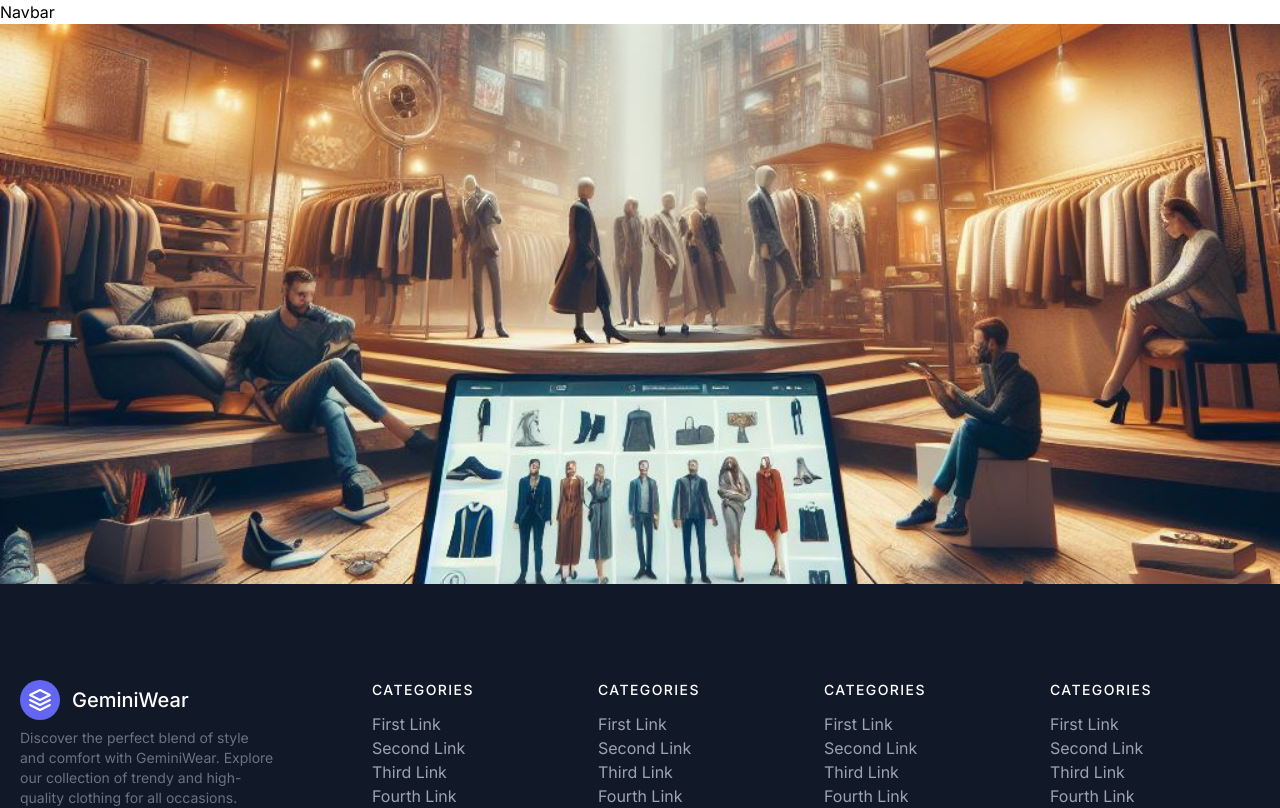
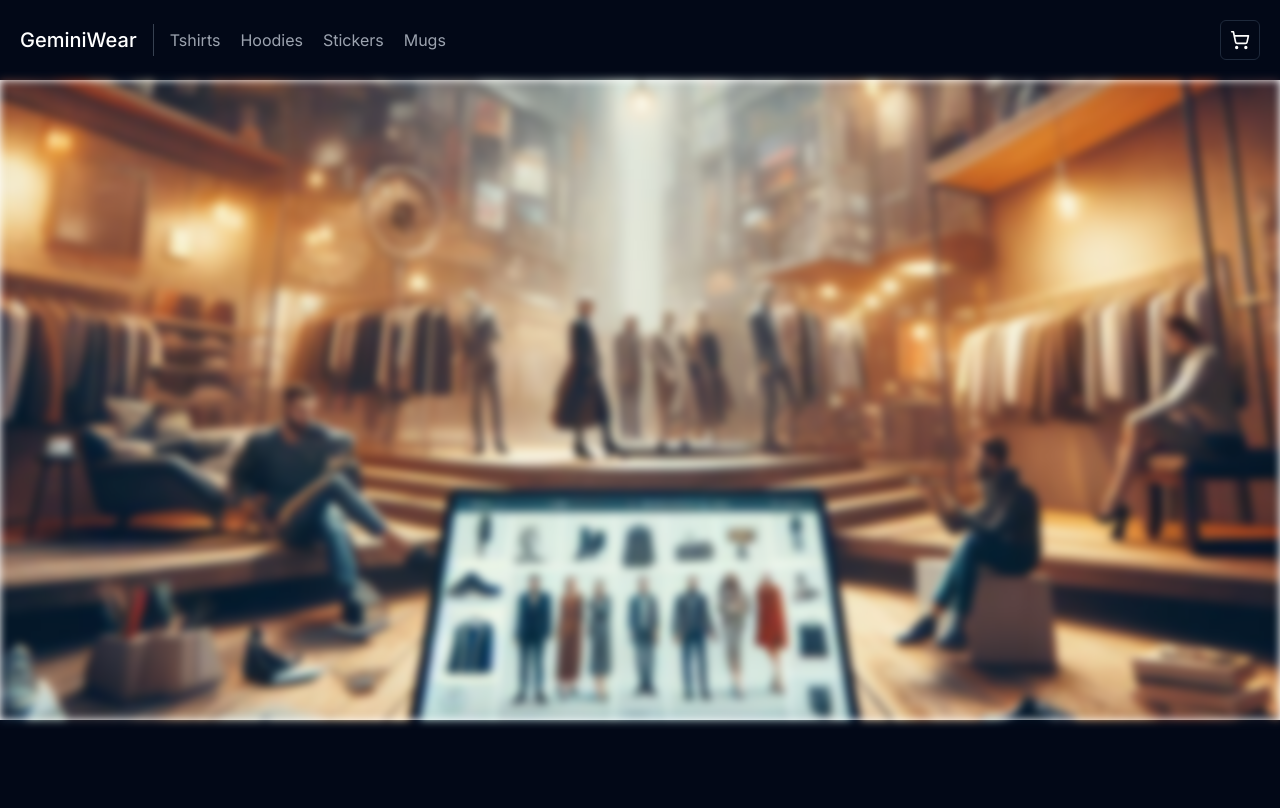
Before and after one commit to sohamw03/geminiwear, a Next.js app: page / in a window 1280 px wide. Shown: the top 808 px of the page. Built offline with nearby package versions, Linux system fonts and the light colour scheme.

Commit message:
Update image size and add blur effect to hero image. Add dependencies and update tailwind configuration. Update Navbar component and global styles.

```diff
--- a/src/app/globals.css
+++ b/src/app/globals.css
@@ -2,10 +2,61 @@
 @tailwind components;
 @tailwind utilities;
 
-:root {}
 
-body {
-  box-sizing: border-box;
-  margin: 0;
-  padding: 0;
+@layer base {
+  :root {
+    --background: 0 0% 100%;
+    --foreground: 222.2 84% 4.9%;
+    --card: 0 0% 100%;
+    --card-foreground: 222.2 84% 4.9%;
+    --popover: 0 0% 100%;
+    --popover-foreground: 222.2 84% 4.9%;
+    --primary: 222.2 47.4% 11.2%;
+    --primary-foreground: 210 40% 98%;
+    --secondary: 210 40% 96.1%;
+    --secondary-foreground: 222.2 47.4% 11.2%;
+    --muted: 210 40% 96.1%;
+    --muted-foreground: 215.4 16.3% 46.9%;
+    --accent: 210 40% 96.1%;
+    --accent-foreground: 222.2 47.4% 11.2%;
+    --destructive: 0 84.2% 60.2%;
+    --destructive-foreground: 210 40% 98%;
+    --border: 214.3 31.8% 91.4%;
+    --input: 214.3 31.8% 91.4%;
+    --ring: 222.2 84% 4.9%;
+    --radius: 0.5rem;
+  }
+
+  .dark {
+    --background: 222.2 84% 4.9%;
+    --foreground: 210 40% 98%;
+    --card: 222.2 84% 4.9%;
+    --card-foreground: 210 40% 98%;
+    --popover: 222.2 84% 4.9%;
+    --popover-foreground: 210 40% 98%;
+    --primary: 210 40% 98%;
+    --primary-foreground: 222.2 47.4% 11.2%;
+    --secondary: 217.2 32.6% 17.5%;
+    --secondary-foreground: 210 40% 98%;
+    --muted: 217.2 32.6% 17.5%;
+    --muted-foreground: 215 20.2% 65.1%;
+    --accent: 217.2 32.6% 17.5%;
+    --accent-foreground: 210 40% 98%;
+    --destructive: 0 62.8% 30.6%;
+    --destructive-foreground: 210 40% 98%;
+    --border: 217.2 32.6% 17.5%;
+    --input: 217.2 32.6% 17.5%;
+    --ring: 212.7 26.8% 83.9;
+  }
 }
+
+
+@layer base {
+  * {
+    @apply border-border;
+  }
+
+  body {
+    @apply bg-background text-foreground;
+  }
+}
--- a/src/app/page.tsx
+++ b/src/app/page.tsx
@@ -3,7 +3,7 @@
 export default function Home() {
   return (
     <>
-      <Image src="/images/hero.jpeg" width={1920} height={1080} alt={"hero"} className="w-full object-cover h-[35rem]" style={{ objectPosition: "center 75%" }} />
+      <Image src="/images/hero.jpeg" width={1920} height={1080} alt={"hero"} className="w-full object-cover h-[40rem] blur-sm" style={{ objectPosition: "center 75%" }} />
     </>
   );
 }
--- a/src/components/Footer.tsx
+++ b/src/components/Footer.tsx
@@ -2,14 +2,11 @@
 
 export default function Footer() {
   return (
-    <footer className="text-gray-400 bg-gray-900 body-font">
+    <footer className="text-gray-400 body-font dark bg-background">
       <div className="container px-5 py-24 mx-auto flex md:items-center lg:items-start md:flex-row md:flex-nowrap flex-wrap flex-col">
         <div className="w-64 flex-shrink-0 md:mx-0 mx-auto text-center md:text-left">
           <a className="flex title-font font-medium items-center md:justify-start justify-center text-white">
-            <svg xmlns="http://www.w3.org/2000/svg" fill="none" stroke="currentColor" stroke-linecap="round" stroke-linejoin="round" stroke-width="2" className="w-10 h-10 text-white p-2 bg-indigo-500 rounded-full" viewBox="0 0 24 24">
-              <path d="M12 2L2 7l10 5 10-5-10-5zM2 17l10 5 10-5M2 12l10 5 10-5"></path>
-            </svg>
-            <span className="ml-3 text-xl">GeminiWear</span>
+            <span className="text-xl">GeminiWear</span>
           </a>
           <p className="mt-2 text-sm text-gray-500">Discover the perfect blend of style and comfort with GeminiWear. Explore our collection of trendy and high-quality clothing for all occasions.</p>
         </div>
@@ -84,7 +81,7 @@
           </div>
         </div>
       </div>
-      <div className="bg-gray-800 bg-opacity-75">
+      <div className="dark bg-background border-t-2">
         <div className="container mx-auto py-4 px-5 flex flex-wrap flex-col sm:flex-row">
           <p className="text-gray-400 text-sm text-center sm:text-left">
             © 2023 GeminiWear —
@@ -94,23 +91,23 @@
           </p>
           <span className="inline-flex sm:ml-auto sm:mt-0 mt-2 justify-center sm:justify-start">
             <a className="text-gray-400">
-              <svg fill="currentColor" stroke-linecap="round" stroke-linejoin="round" stroke-width="2" className="w-5 h-5" viewBox="0 0 24 24">
+              <svg fill="currentColor" strokeLinecap="round" strokeLinejoin="round" strokeWidth="2" className="w-5 h-5" viewBox="0 0 24 24">
                 <path d="M18 2h-3a5 5 0 00-5 5v3H7v4h3v8h4v-8h3l1-4h-4V7a1 1 0 011-1h3z"></path>
               </svg>
             </a>
             <a className="ml-3 text-gray-400">
-              <svg fill="currentColor" stroke-linecap="round" stroke-linejoin="round" stroke-width="2" className="w-5 h-5" viewBox="0 0 24 24">
+              <svg fill="currentColor" strokeLinecap="round" strokeLinejoin="round" strokeWidth="2" className="w-5 h-5" viewBox="0 0 24 24">
                 <path d="M23 3a10.9 10.9 0 01-3.14 1.53 4.48 4.48 0 00-7.86 3v1A10.66 10.66 0 013 4s-4 9 5 13a11.64 11.64 0 01-7 2c9 5 20 0 20-11.5a4.5 4.5 0 00-.08-.83A7.72 7.72 0 0023 3z"></path>
               </svg>
             </a>
             <a className="ml-3 text-gray-400">
-              <svg fill="none" stroke="currentColor" stroke-linecap="round" stroke-linejoin="round" stroke-width="2" className="w-5 h-5" viewBox="0 0 24 24">
+              <svg fill="currentColor" strokeLinecap="round" strokeLinejoin="round" strokeWidth="2" className="w-5 h-5" viewBox="0 0 24 24">
                 <rect width="20" height="20" x="2" y="2" rx="5" ry="5"></rect>
                 <path d="M16 11.37A4 4 0 1112.63 8 4 4 0 0116 11.37zm1.5-4.87h.01"></path>
               </svg>
             </a>
             <a className="ml-3 text-gray-400">
-              <svg fill="currentColor" stroke="currentColor" stroke-linecap="round" stroke-linejoin="round" stroke-width="0" className="w-5 h-5" viewBox="0 0 24 24">
+              <svg fill="currentColor" strokeLinecap="round" strokeLinejoin="round" strokeWidth="0" className="w-5 h-5" viewBox="0 0 24 24">
                 <path stroke="none" d="M16 8a6 6 0 016 6v7h-4v-7a2 2 0 00-2-2 2 2 0 00-2 2v7h-4v-7a6 6 0 016-6zM2 9h4v12H2z"></path>
                 <circle cx="4" cy="4" r="2" stroke="none"></circle>
               </svg>
--- a/src/components/Navbar.tsx
+++ b/src/components/Navbar.tsx
@@ -1,7 +1,32 @@
-import React from 'react'
+import { Button } from "@/shadcn/components/ui/button";
+import { ShoppingCart } from "lucide-react";
+import Link from "next/link";
 
 export default function Navbar() {
   return (
-    <div>Navbar</div>
-  )
+    <header className="text-gray-400 bg-background dark body-font">
+      <div className="container mx-auto flex flex-wrap p-5 flex-col md:flex-row items-center">
+        <Link href={"/"} className="flex title-font font-medium items-center text-white mb-4 md:mb-0">
+          <span className="text-xl">GeminiWear</span>
+        </Link>
+        <nav className="md:mr-auto md:ml-4 md:py-1 md:pl-4 md:border-l md:border-gray-700	flex flex-wrap items-center text-base justify-center">
+          <Link href={"/tshirts"} className="mr-5 hover:text-white">
+            Tshirts
+          </Link>
+          <Link href={"/hoodies"} className="mr-5 hover:text-white">
+            Hoodies
+          </Link>
+          <Link href={"/stickers"} className="mr-5 hover:text-white">
+            Stickers
+          </Link>
+          <Link href={"/mugs"} className="mr-5 hover:text-white">
+            Mugs
+          </Link>
+        </nav>
+        <Button variant={"outline"} size={"icon"} className="dark">
+          <ShoppingCart size={20} color="white" />
+        </Button>
+      </div>
+    </header>
+  );
 }
--- /dev/null
+++ b/src/lib/utils.ts
@@ -0,0 +1,6 @@
+import { type ClassValue, clsx } from "clsx"
+import { twMerge } from "tailwind-merge"
+
+export function cn(...inputs: ClassValue[]) {
+  return twMerge(clsx(inputs))
+}
--- /dev/null
+++ b/src/shadcn/components/ui/button.tsx
@@ -0,0 +1,40 @@
+import * as React from "react";
+import { Slot } from "@radix-ui/react-slot";
+import { cva, type VariantProps } from "class-variance-authority";
+
+import { cn } from "@/lib/utils";
+
+const buttonVariants = cva("inline-flex items-center justify-center whitespace-nowrap rounded-md text-sm font-medium ring-offset-background transition-colors focus-visible:outline-none focus-visible:ring-2 focus-visible:ring-ring focus-visible:ring-offset-2 disabled:pointer-events-none disabled:opacity-50", {
+  variants: {
+    variant: {
+      default: "bg-primary text-primary-foreground hover:bg-primary/90",
+      destructive: "bg-destructive text-destructive-foreground hover:bg-destructive/90",
+      outline: "border border-input bg-background hover:bg-accent hover:text-accent-foreground",
+      secondary: "bg-secondary text-secondary-foreground hover:bg-secondary/80",
+      ghost: "hover:bg-accent hover:text-accent-foreground",
+      link: "text-primary underline-offset-4 hover:underline",
+    },
+    size: {
+      default: "h-10 px-4 py-2",
+      sm: "h-9 rounded-md px-3",
+      lg: "h-11 rounded-md px-8",
+      icon: "h-10 w-10",
+    },
+  },
+  defaultVariants: {
+    variant: "default",
+    size: "default",
+  },
+});
+
+export interface ButtonProps extends React.ButtonHTMLAttributes<HTMLButtonElement>, VariantProps<typeof buttonVariants> {
+  asChild?: boolean;
+}
+
+const Button = React.forwardRef<HTMLButtonElement, ButtonProps>(({ className, variant, size, asChild = false, ...props }, ref) => {
+  const Comp = asChild ? Slot : "button";
+  return <Comp className={cn(buttonVariants({ variant, size, className }))} ref={ref} {...props} />;
+});
+Button.displayName = "Button";
+
+export { Button, buttonVariants };
--- a/tailwind.config.ts
+++ b/tailwind.config.ts
@@ -1,20 +1,76 @@
-import type { Config } from 'tailwindcss'
-
-const config: Config = {
+/** @type {import('tailwindcss').Config} */
+module.exports = {
+  darkMode: ["class"],
   content: [
-    './src/pages/**/*.{js,ts,jsx,tsx,mdx}',
-    './src/components/**/*.{js,ts,jsx,tsx,mdx}',
-    './src/app/**/*.{js,ts,jsx,tsx,mdx}',
-  ],
+    './pages/**/*.{ts,tsx}',
+    './components/**/*.{ts,tsx}',
+    './app/**/*.{ts,tsx}',
+    './src/**/*.{ts,tsx}',
+	],
   theme: {
+    container: {
+      center: true,
+      padding: "2rem",
+      screens: {
+        "2xl": "1400px",
+      },
+    },
     extend: {
-      backgroundImage: {
-        'gradient-radial': 'radial-gradient(var(--tw-gradient-stops))',
-        'gradient-conic':
-          'conic-gradient(from 180deg at 50% 50%, var(--tw-gradient-stops))',
+      colors: {
+        border: "hsl(var(--border))",
+        input: "hsl(var(--input))",
+        ring: "hsl(var(--ring))",
+        background: "hsl(var(--background))",
+        foreground: "hsl(var(--foreground))",
+        primary: {
+          DEFAULT: "hsl(var(--primary))",
+          foreground: "hsl(var(--primary-foreground))",
+        },
+        secondary: {
+          DEFAULT: "hsl(var(--secondary))",
+          foreground: "hsl(var(--secondary-foreground))",
+        },
+        destructive: {
+          DEFAULT: "hsl(var(--destructive))",
+          foreground: "hsl(var(--destructive-foreground))",
+        },
+        muted: {
+          DEFAULT: "hsl(var(--muted))",
+          foreground: "hsl(var(--muted-foreground))",
+        },
+        accent: {
+          DEFAULT: "hsl(var(--accent))",
+          foreground: "hsl(var(--accent-foreground))",
+        },
+        popover: {
+          DEFAULT: "hsl(var(--popover))",
+          foreground: "hsl(var(--popover-foreground))",
+        },
+        card: {
+          DEFAULT: "hsl(var(--card))",
+          foreground: "hsl(var(--card-foreground))",
+        },
+      },
+      borderRadius: {
+        lg: "var(--radius)",
+        md: "calc(var(--radius) - 2px)",
+        sm: "calc(var(--radius) - 4px)",
+      },
+      keyframes: {
+        "accordion-down": {
+          from: { height: 0 },
+          to: { height: "var(--radix-accordion-content-height)" },
+        },
+        "accordion-up": {
+          from: { height: "var(--radix-accordion-content-height)" },
+          to: { height: 0 },
+        },
+      },
+      animation: {
+        "accordion-down": "accordion-down 0.2s ease-out",
+        "accordion-up": "accordion-up 0.2s ease-out",
       },
     },
   },
-  plugins: [],
+  plugins: [require("tailwindcss-animate")],
 }
-export default config
```
Also changed, not shown: package.json (+9 -3 lines), components.json (added), 1 other file (tests, documents, lock files or other folders).
